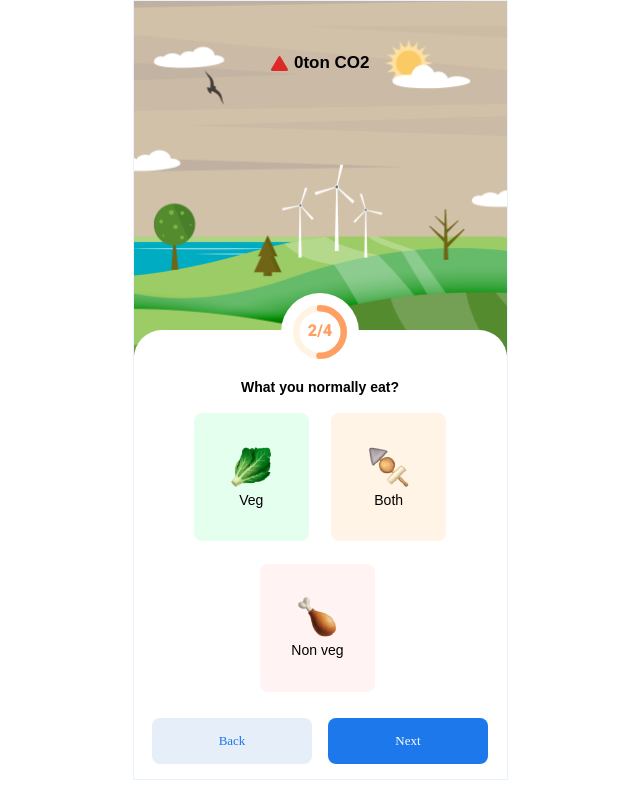
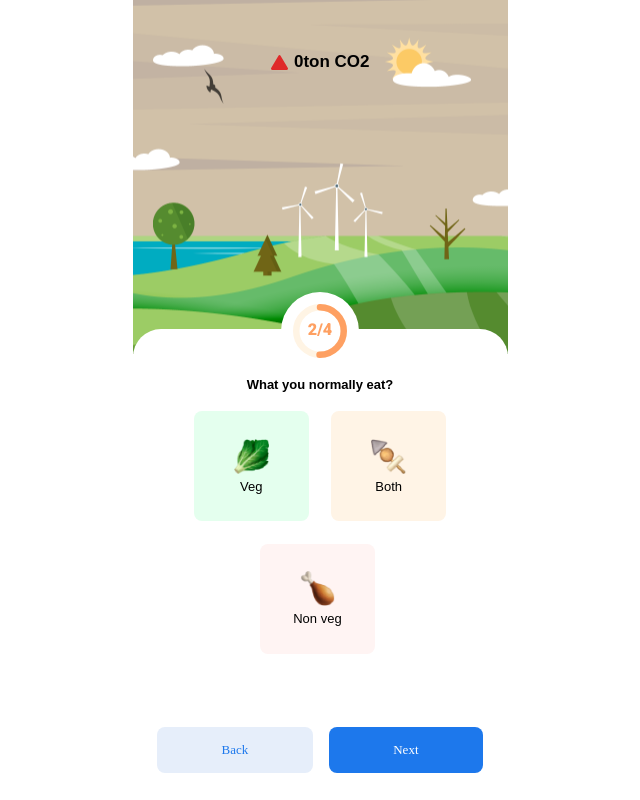
Before and after one commit to DharshiniPandian/CrayondKarmaCalculator, a React (Vite) app: page /Food in a window 1280 px wide. Shown: the whole page, without its empty margins (320-960 px from the left). Built offline with nearby package versions, Linux system fonts and the light colour scheme; a web font is replaced by a local one.

Commit message:
changed some fonts

```diff
--- a/src/components/doublebutton/DoubleButton.css
+++ b/src/components/doublebutton/DoubleButton.css
@@ -23,6 +23,7 @@
   padding: 0.9rem 1rem;
   border: none;
   border-radius: 0.5rem;
+  outline: none;
 }
 
 .buttondouble .back {
--- a/src/pages/Button/Button.jsx
+++ b/src/pages/Button/Button.jsx
@@ -1,17 +1,25 @@
-import React from 'react';
+import React from "react";
 import "../../styles/Button.css";
 
 export default function Button({ onBack, onNext, isDisabled }) {
   return (
-    <div className='button-main'>
-      <button className='back-button' onClick={onBack} >Back</button>
-      <button
-        className='next-button'
-        onClick={isDisabled ? () => alert('Please select an item before proceeding.') : onNext}
-        disabled={isDisabled}
-      >
-        Next
-      </button>
+    <div className="mainbutton">
+      <div className="button-main">
+        <button className="back-button" onClick={onBack}>
+          Back
+        </button>
+        <button
+          className="next-button"
+          onClick={
+            isDisabled
+              ? () => alert("Please select an item before proceeding.")
+              : onNext
+          }
+          disabled={isDisabled}
+        >
+          Next
+        </button>
+      </div>
     </div>
   );
 }
--- a/src/pages/Food/Food.jsx
+++ b/src/pages/Food/Food.jsx
@@ -74,7 +74,7 @@ export default function Food() {
   }, [selectedItem]);
 
   return (
-    <div style={{border: "1px solid #E8F2FF"}}>
+    <div>
       <div className="food-top">
         <div className="carbon-value">
           <BsTriangleFill style={{ color: "#DF2929", fontWeight: "550" }} />
@@ -111,15 +111,14 @@ export default function Food() {
               text={`2/4`}
               circleRatio={1}
               styles={buildStyles({
-                  textSize: '30px',
-          pathColor: '#FEA062',
-          textColor: '#FEA062',
-          trailColor: '#FFF4E4',
-          backgroundColor: '#F39C12',
+                textSize: "30px",
+                pathColor: "#FEA062",
+                textColor: "#FEA062",
+                trailColor: "#FFF4E4",
+                backgroundColor: "#F39C12",
               })}
               strokeWidth={12}
-              >
-              </CircularProgressbarWithChildren>
+            ></CircularProgressbarWithChildren>
           </div>
         </div>
         <div className="food-ques">What you normally eat?</div>
@@ -134,27 +133,34 @@ export default function Food() {
               style={{
                 backgroundColor: item.backgroundColor,
                 borderColor:
-                  selectedItem === item.id
-                    ? item.borderColor
-                    : "transparent",
+                  selectedItem === item.id ? item.borderColor : "transparent",
                 borderWidth: "2px",
                 borderStyle: "solid",
               }}
             >
               <img
                 src={item.img}
-                style={{ width: "40px" }}
+                style={{ width: "35px", height: "35px" }}
                 alt={item.name}
               />
-              <div style={{ fontWeight: "420", fontSize: "14px",fontFamily: "Excon, sans-serif"  }}>
+              <div
+                style={{
+                  fontWeight: "420",
+                  fontSize: "13px",
+                  fontFamily: "Excon, sans-serif",
+                }}
+              >
                 {item.name}
               </div>
             </div>
           ))}
         </div>
       </div>
+      <div className="foodStaticBtn">
       <Button
-  onBack={() => navigate("/Vehicle", { state: { activepage: "pagefour" } })} // Changed to 'activepage'
+        onBack={() =>
+          navigate("/Vehicle", { state: { activepage: "pagefour" } })
+        } // Changed to 'activepage'
         onNext={() => {
           if (selectedItem) {
             navigate("/Appliance", { state: { selectedItem } });
@@ -164,5 +170,6 @@ export default function Food() {
         }}
       />
       </div>
+    </div>
   );
 }
--- a/src/styles/Button.css
+++ b/src/styles/Button.css
@@ -1,12 +1,19 @@
+.mainbutton{
+    /* height: ; */
+    position: relative;
+    bottom: 0vh;
+}
+
 .button-main {
     display: flex;
     width: 100%;
     justify-content: center;
     gap: 1rem;
-    margin-top: 3%;
+    /* margin-top: 3%; */
     align-items: center;
     /* background-color: antiquewhite; */
     height: 9.5vh;
+    position: absolute;
 }
 
 .back-button {
@@ -16,7 +23,7 @@
     background-color: #E6EEFA;
     color: #1D78EC;
     border-radius: 8px;
-    padding: 15px 64.5px;
+    padding: 14.7px 64.5px;
     width: 160px;
     font: normal normal 500 13px/16px Excon;
     letter-spacing: 0px;
@@ -29,7 +36,7 @@
     background-color: #1D78EC;
     color: #FFFFFF;
     border-radius: 8px;
-    padding: 15px 64.5px;
+    padding: 14.7px 64.5px;
     width: 160px;
     font: normal normal 500 13px/16px Excon;
     letter-spacing: 0px;
--- a/src/styles/Food.css
+++ b/src/styles/Food.css
@@ -3,6 +3,12 @@
 }
 button {
   cursor: pointer;
+  /* position: absolute; */
+}
+.foodStaticBtn{
+  position: absolute;
+  bottom: 11vh;
+  right: 50%;
 }
 .food-top {
   font-family: "Excon", sans-serif;
@@ -55,7 +61,7 @@ button {
   /* height: 6vh; */
   align-items: end;
   /* background-color: #FEA062; */
-  font-size: 14px;
+  font-size: 13px;
 }
 .food-products {
     margin-top: 5%;
@@ -73,7 +79,7 @@ button {
   flex-direction: column;
   background-color: #e4ffee;
   /* width: 1vw; */
-  height: 16vh;
+  height: 110px;
   justify-content: center;
   align-items: center;
   gap: 0.3rem;
```
Lines whose indentation alone changed are shown as unchanged.
